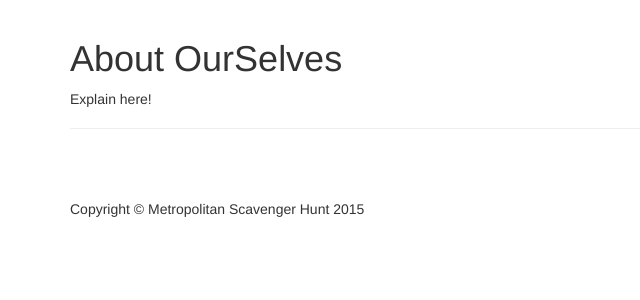
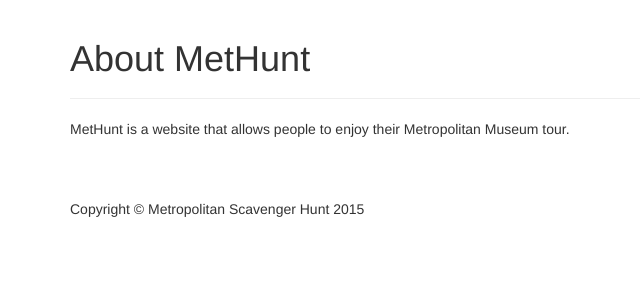
Before and after one commit to munjo5746/MetHunt, a Django app: page /About/ in a window 1280 px wide. Shown: the part 51-351 px from the top of the page, without its empty margins (0-640 px from the left). Run offline with Django 3.2, Linux system fonts and the light colour scheme; parts of the project's set-up code (start-up, migrations or seed data) failed here and were passed over; some libraries are stand-ins or nearby versions.

```diff
--- a/Home/templates/About.html
+++ b/Home/templates/About.html
@@ -5,8 +5,11 @@
   <div class="row">
     <div class="col-sm-12 col-md-12 col-lg-12">
       <div class="page-header">
-        <h1>About OurSelves</h1>
-        <p>Explain here!</p>
+        <h1>About MetHunt</h1>
+      </div>
+      <div>
+        <p>MetHunt is a website that allows people to enjoy their Metropolitan
+        Museum tour. </p>
       </div>
     </div>
   </div>
--- /dev/null
+++ b/Hunt/static/HuntJS.js
@@ -0,0 +1,3 @@
+$(document).ready(function () {
+
+});
```
Also changed, not shown: Hunt/tests.py (+10 -0 lines).
